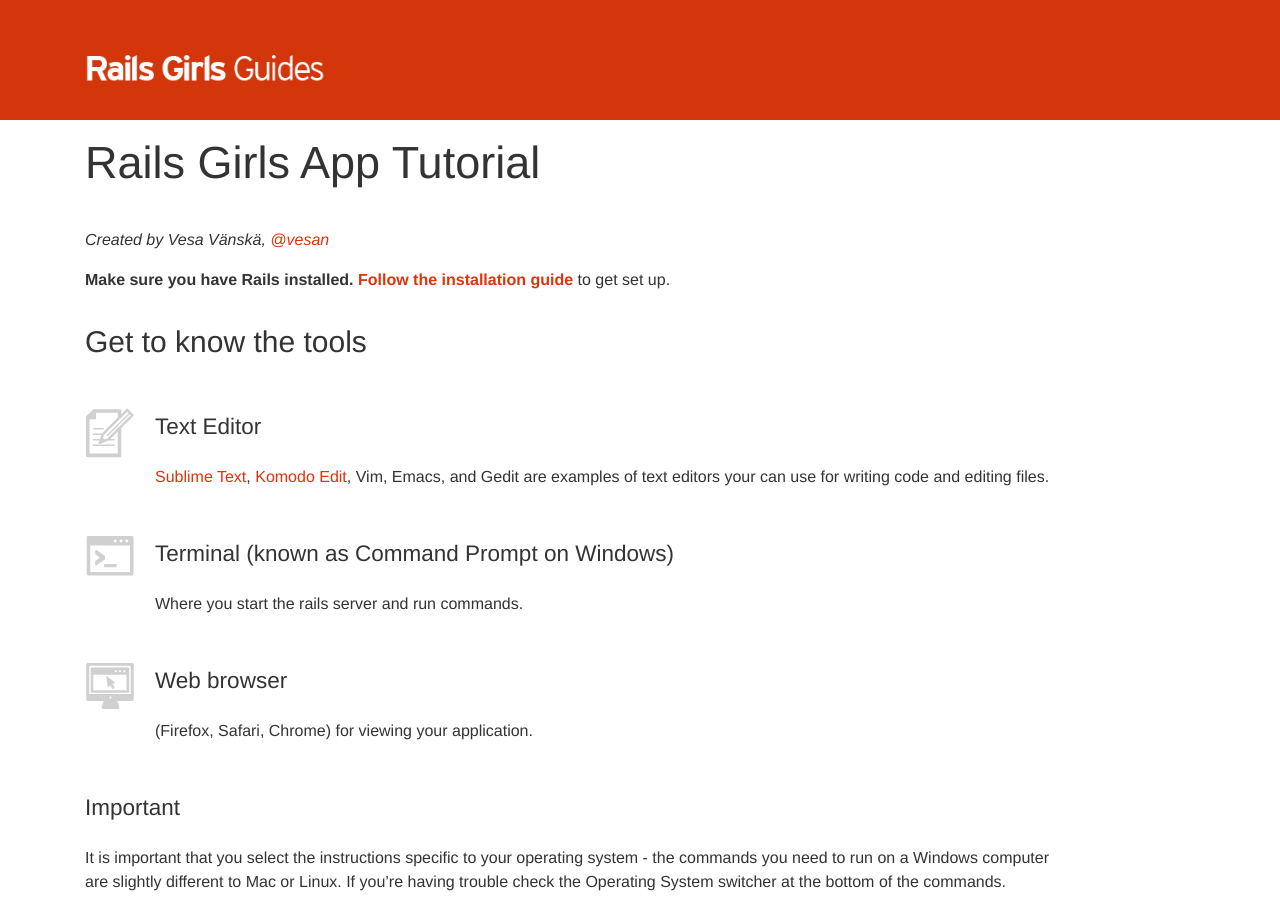
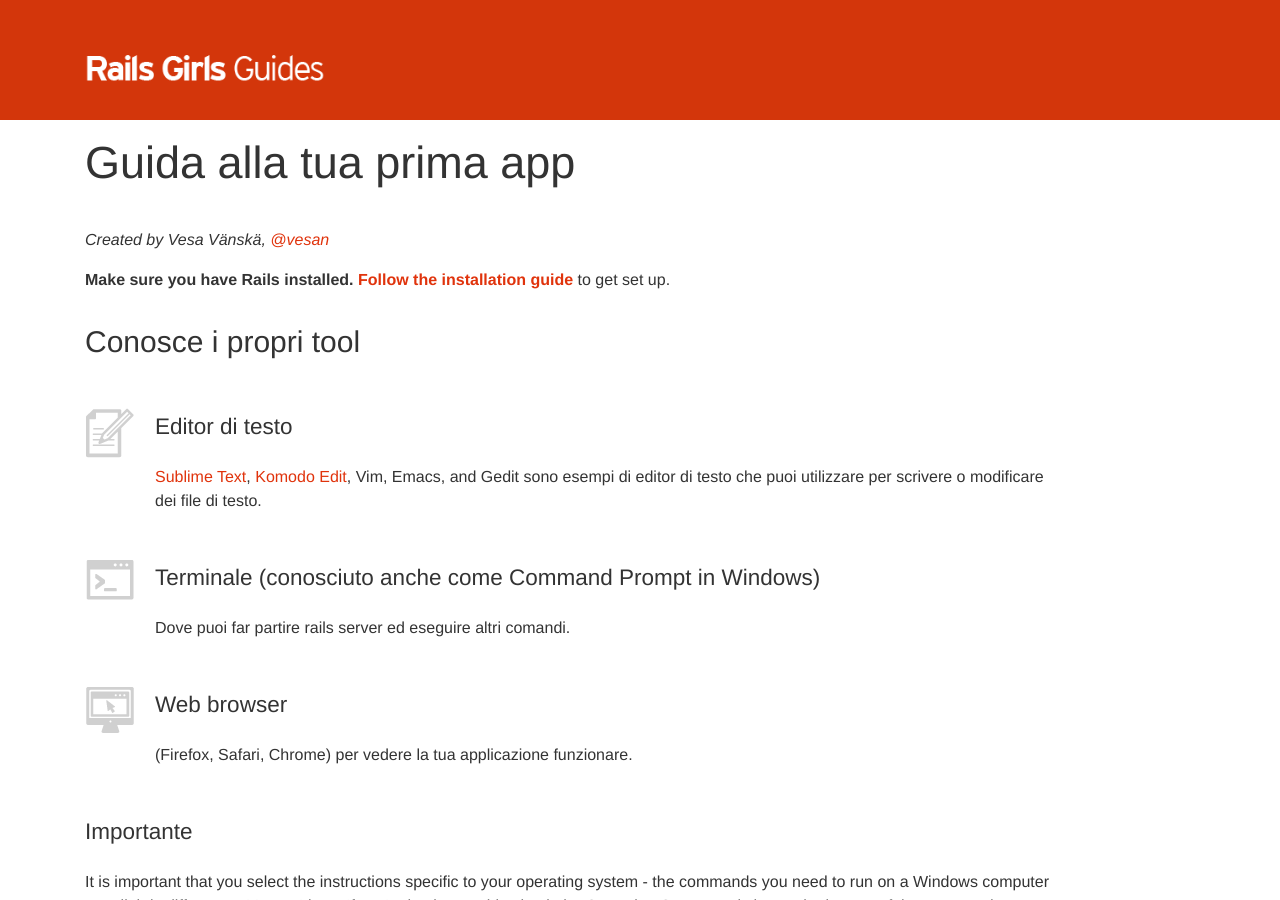
Before and after one commit to railsgirls/guides.railsgirls.com, a Jekyll site: the page built from _posts/2012-04-18-app.markdown, in a window 1280 px wide and 900 px high. Built offline with Jekyll 4.4.1, drawn with Linux system fonts in a browser that asks for light colours; nearby versions of some CDN libraries.

Commit message:
Introduzione

```diff
--- a/_posts/2012-04-18-app.markdown
+++ b/_posts/2012-04-18-app.markdown
@@ -4,36 +4,36 @@
 permalink: app
 ---
 
-# Rails Girls App Tutorial
+# Guida alla tua prima app
 
 *Created by Vesa Vänskä, [@vesan](https://twitter.com/vesan)*
 
 **Make sure you have Rails installed.** [**Follow the installation guide**](/install) to get set up.
 
 
-## Get to know the tools
+## Conosce i propri tool
 
 <div class="indent" markdown="1">
 
 <h3><i class="icon-text-editor">&nbsp;</i></h3>
 
-<h3>Text Editor</h3>
+<h3>Editor di testo</h3>
 
-<p><a href="http://www.sublimetext.com">Sublime Text</a>, <a href="http://www.activestate.com/komodo-edit">Komodo Edit</a>, Vim, Emacs, and Gedit are examples of text editors your can use for writing code and editing files.</p>
+<p><a href="http://www.sublimetext.com">Sublime Text</a>, <a href="http://www.activestate.com/komodo-edit">Komodo Edit</a>, Vim, Emacs, and Gedit sono esempi di editor di testo che puoi utilizzare per scrivere o modificare dei file di testo.</p>
 
 <h3><i class="icon-prompt">&nbsp;</i></h3>
 
-<h3>Terminal (known as Command Prompt on Windows)</h3>
-Where you start the rails server and run commands.
+<h3>Terminale (conosciuto anche come Command Prompt in Windows)</h3>
+Dove puoi far partire rails server ed eseguire altri comandi.
 
 <h3><i class="icon-browser">&nbsp;</i></h3>
 
 <h3>Web browser</h3>
-(Firefox, Safari, Chrome) for viewing your application.
+(Firefox, Safari, Chrome) per vedere la tua applicazione funzionare.
 
 </div>
 
-### Important
+### Importante
 
 It is important that you select the instructions specific to your operating system - the commands you need to run on a Windows computer are slightly different to Mac or Linux. If you're having trouble check the Operating System switcher at the bottom of the commands.
 
```
